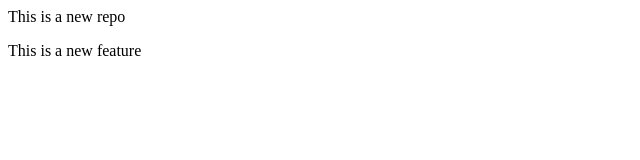
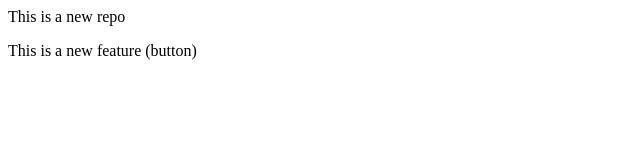
Before and after one commit to SohailBk/localrepo, a plain HTML site: page index.html in a window 1280 px wide. Shown: the full height of the page, 0-640 px from the left. Drawn offline with Linux system fonts and the light colour scheme.

Commit message:
Add button

```diff
--- a/index.html
+++ b/index.html
@@ -1,2 +1,2 @@
 <p> This is a new repo <p>
-<p> This is a new feature <p>
+<p> This is a new feature (button) <p>
```
